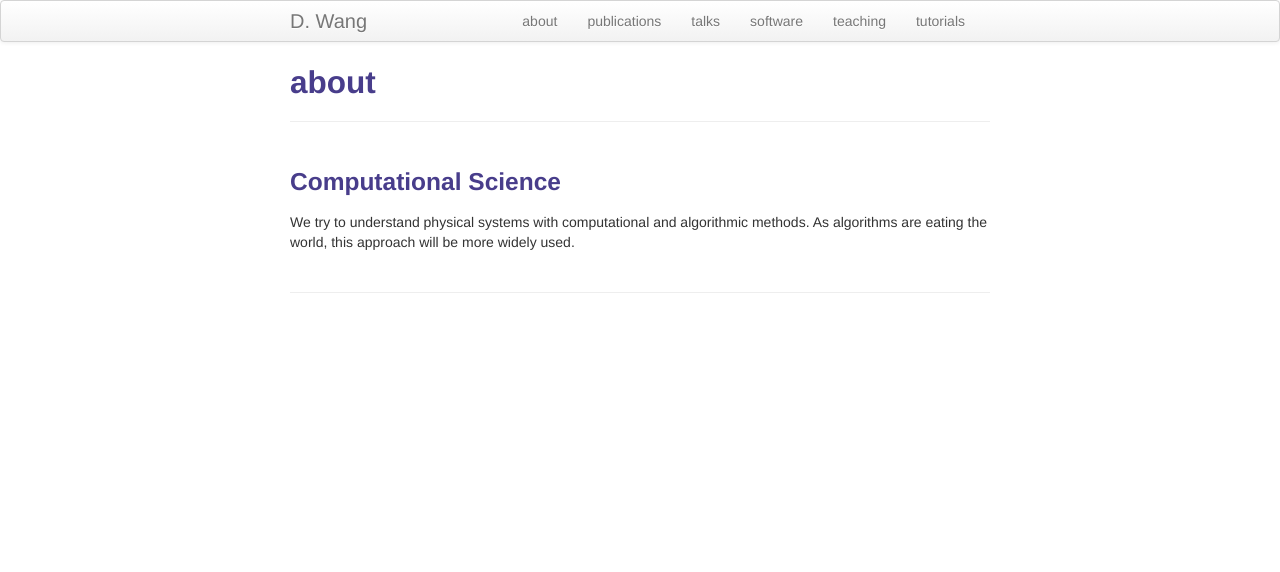
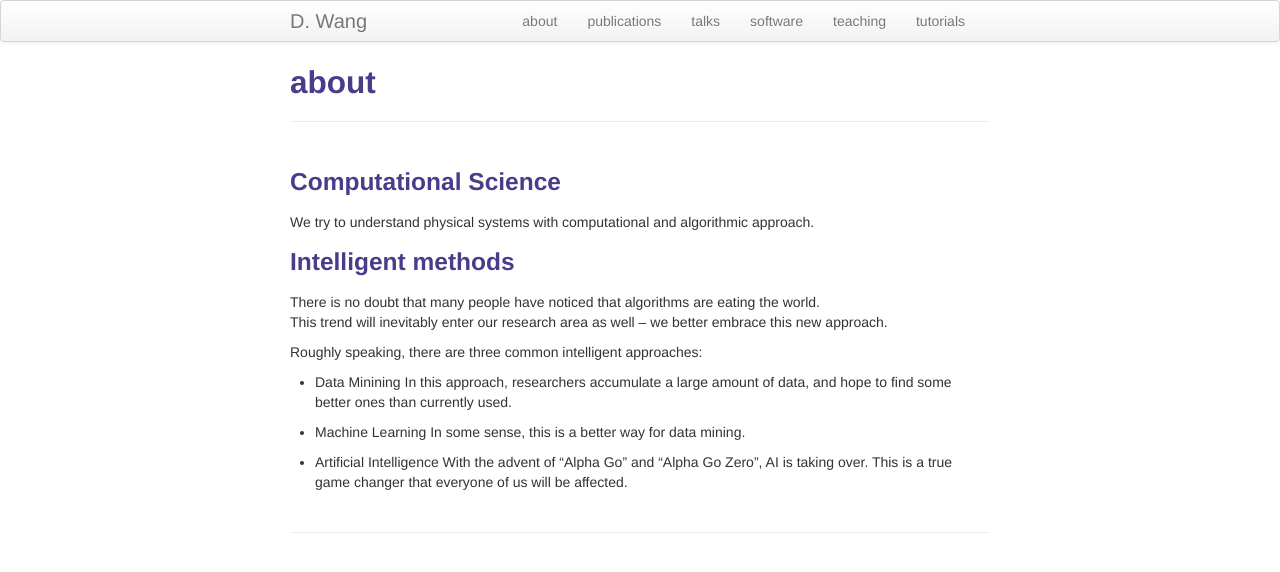
Before and after one commit to dwang5/dwang5.github.io, a Jekyll site: the page built from pages/about.md, in a window 1280 px wide. Shown: the top 572 px of the page. Built offline with Jekyll 4.4.1, drawn with Linux system fonts in a browser that asks for light colours.

Commit message:
More content.

```diff
--- a/pages/about.md
+++ b/pages/about.md
@@ -6,8 +6,24 @@ description: Intro to our work.
 ### Computational Science
 
 We try to understand physical systems with computational and algorithmic
-methods. As algorithms are eating the world, this approach will be more
-widely used.
+approach.
+
+### Intelligent methods
+There is no doubt that  many people have noticed that algorithms are eating the world.
+This trend will inevitably enter our research area as well -- we
+better embrace this new approach.
+
+Roughly speaking, there are three common intelligent approaches:
+- Data Minining
+  In this approach, researchers accumulate a large amount of data, and
+  hope to find some better ones than currently used.
+
+- Machine Learning
+  In some sense, this is a better way for data mining.
+
+- Artificial Intelligence
+  With the advent of "Alpha Go" and "Alpha Go Zero", AI is taking over.
+  This is a true game changer that everyone of us will be affected.
 
 
 <!-- ### Machine Learning / Data Mining / Artificial Intelligence -->
```
